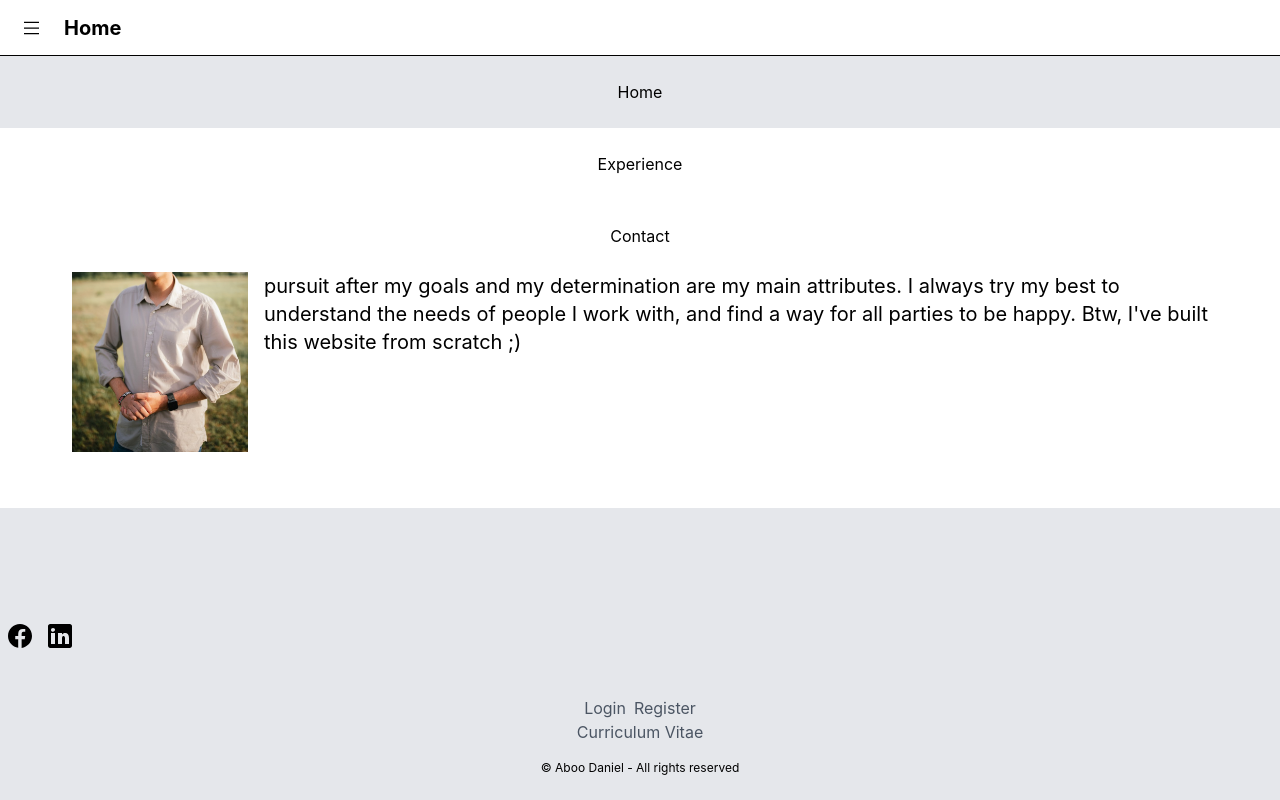
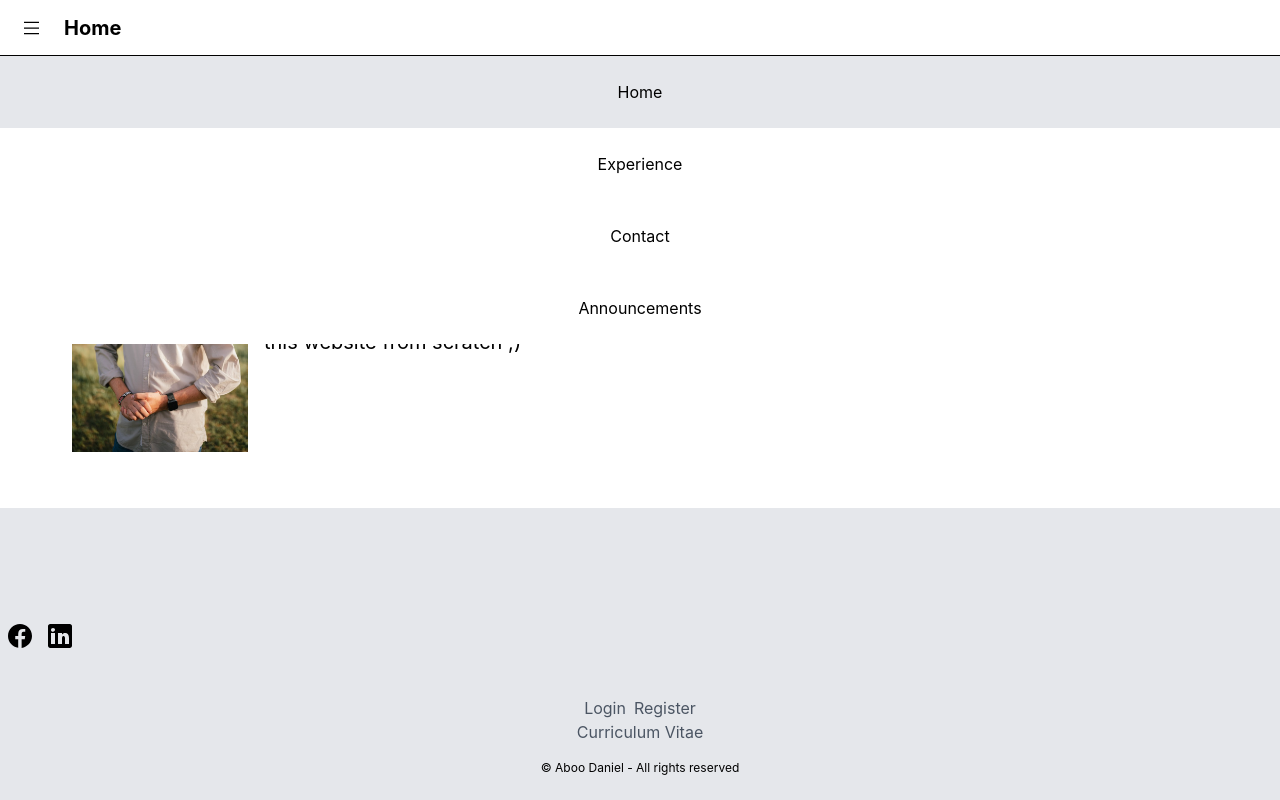
Before and after one commit to Daboo1998/aboodaniel-react-client, a React (Create React App) app: page / in a window 1280 px wide. Built offline with nearby package versions, Linux system fonts and the light colour scheme; no server answers.

Commit message:
Added announcements (WIP)

```diff
--- a/package.json
+++ b/package.json
@@ -15,6 +15,7 @@
     "react-datepicker": "^4.1.1",
     "react-dom": "^17.0.2",
     "react-google-login": "^5.2.2",
+    "react-markdown": "^6.0.2",
     "react-router-dom": "^5.2.0",
     "react-scripts": "4.0.3",
     "tailwindcss": "npm:@tailwindcss/postcss7-compat@^2.2.0",
--- a/src/App.tsx
+++ b/src/App.tsx
@@ -23,6 +23,7 @@ import Spacer from "./components/atoms/utilities/Spacer";
 import {useAuth} from "./contexts/AuthContext";
 import MyCVPageLayout from "./components/layouts/pages/general/MyCVPageLayout";
 import NavigationProvider from "./components/context providers/NavigationProvider";
+import AnnouncementsPageLayout from "./components/layouts/pages/general/AnnouncementsPageLayout";
 
 function App() {
     const {user} = useAuth();
@@ -47,6 +48,9 @@ function App() {
                         <PageNavigatorBarLink to="/contact">
                             Contact
                         </PageNavigatorBarLink>
+                        <PageNavigatorBarLink to="/announcements">
+                            Announcements
+                        </PageNavigatorBarLink>
                     </PageNavigatorBar>
                     <Switch>
                         <Route exact path="/">
@@ -60,6 +64,9 @@ function App() {
                         </Route>
                         <Route exact path="/contact">
                             <ContactPageLayout />
+                        </Route>
+                        <Route exact path="/announcements">
+                            <AnnouncementsPageLayout />
                         </Route>
                         <Route exact path="/developerTools">
                             <DevelopmentToolsPageLayout />
--- /dev/null
+++ b/src/components/layouts/pages/general/AnnouncementsPageLayout.tsx
@@ -0,0 +1,42 @@
+import React, {useEffect, useState} from "react";
+import PageLayout from "../PageLayout";
+import database, {timestampToString} from "../../../../data/database";
+import Announcement from "../../../../data/Announcement";
+import Spacer from "../../../atoms/utilities/Spacer";
+import ReactMarkdown from "react-markdown";
+
+const AnnouncementsPageLayout: React.FC = () => {
+    const [announcements, setAnnouncements] = useState<Announcement []>([]);
+
+    useEffect(() => {
+        database.announcements
+            .getAll({field: "timestamp", direction: "desc"})
+            .then(response => {
+                setAnnouncements(response);
+            })
+    }, []);
+
+    return (
+        <PageLayout title="Announcements" className="space-y-4">
+            <h1>Announcements</h1>
+            <div className="border-t border-black dark:border-white">
+                {
+                    announcements.map(announcement => {
+                        return (
+                            <div key={announcement.id} className="flex flex-col space-y-2 border-b border-black dark:border-white">
+                                <div className="flex flex-row">
+                                    <h2>{announcement.title}</h2>
+                                    <Spacer />
+                                    <p>{timestampToString(announcement.timestamp)}</p>
+                                </div>
+                                <ReactMarkdown className="whitespace-pre-wrap">{announcement.content}</ReactMarkdown>
+                            </div>
+                        );
+                    })
+                }
+            </div>
+        </PageLayout>
+    );
+};
+
+export default AnnouncementsPageLayout;
--- /dev/null
+++ b/src/data/Announcement.ts
@@ -0,0 +1,17 @@
+import {Timestamp} from "./database";
+
+export enum AnnouncementType {
+    text = "text",
+    facebookPost = "facebookPost",
+    linkedInPost = "linkedInPost"
+}
+
+interface Announcement {
+    id: string;
+    title: string;
+    type: AnnouncementType;
+    timestamp: Timestamp;
+    content: string;
+}
+
+export default Announcement;
--- /dev/null
+++ b/src/data/Comment.tsx
@@ -0,0 +1,13 @@
+import firebase from 'firebase/app';
+import "firebase/firestore/";
+
+interface Comment {
+    id: string;
+    userId?: string;
+    parent: firebase.firestore.DocumentReference;
+    userDisplayName?: string;
+    isGuest: boolean;
+    content: string;
+}
+
+export default Comment;
--- a/src/data/database.ts
+++ b/src/data/database.ts
@@ -6,6 +6,8 @@ import Message from "./Message";
 import User from "./User";
 import SkillSet from "./SkillSet";
 import EducationItem from "./EducationItem";
+import Comment from "./Comment";
+import Announcement from "./Announcement";
 
 export interface CollectionData {
     id?: string;
@@ -141,6 +143,8 @@ const database = {
     users: new Collection<User>("users"),
     skillSets: new Collection<SkillSet>("skillSets"),
     education: new Collection<EducationItem>("education"),
+    announcements: new Collection<Announcement>("announcements"),
+    comments: new Collection<Comment>("comments"),
 };
 
 export class Timestamp extends firebase.firestore.Timestamp {}
```
Also changed, not shown: 2 other files (tests, documents, lock files or other folders).
